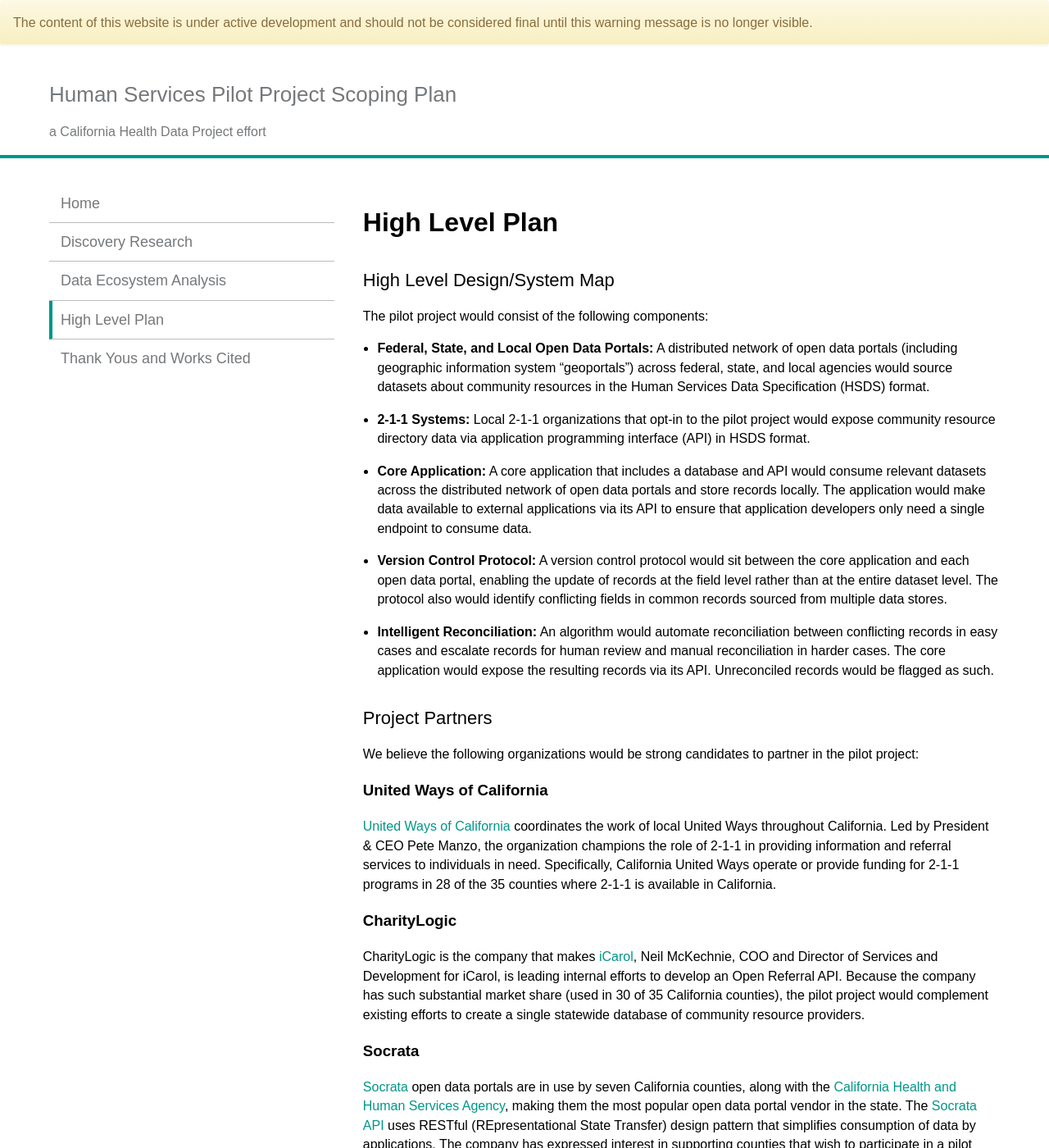
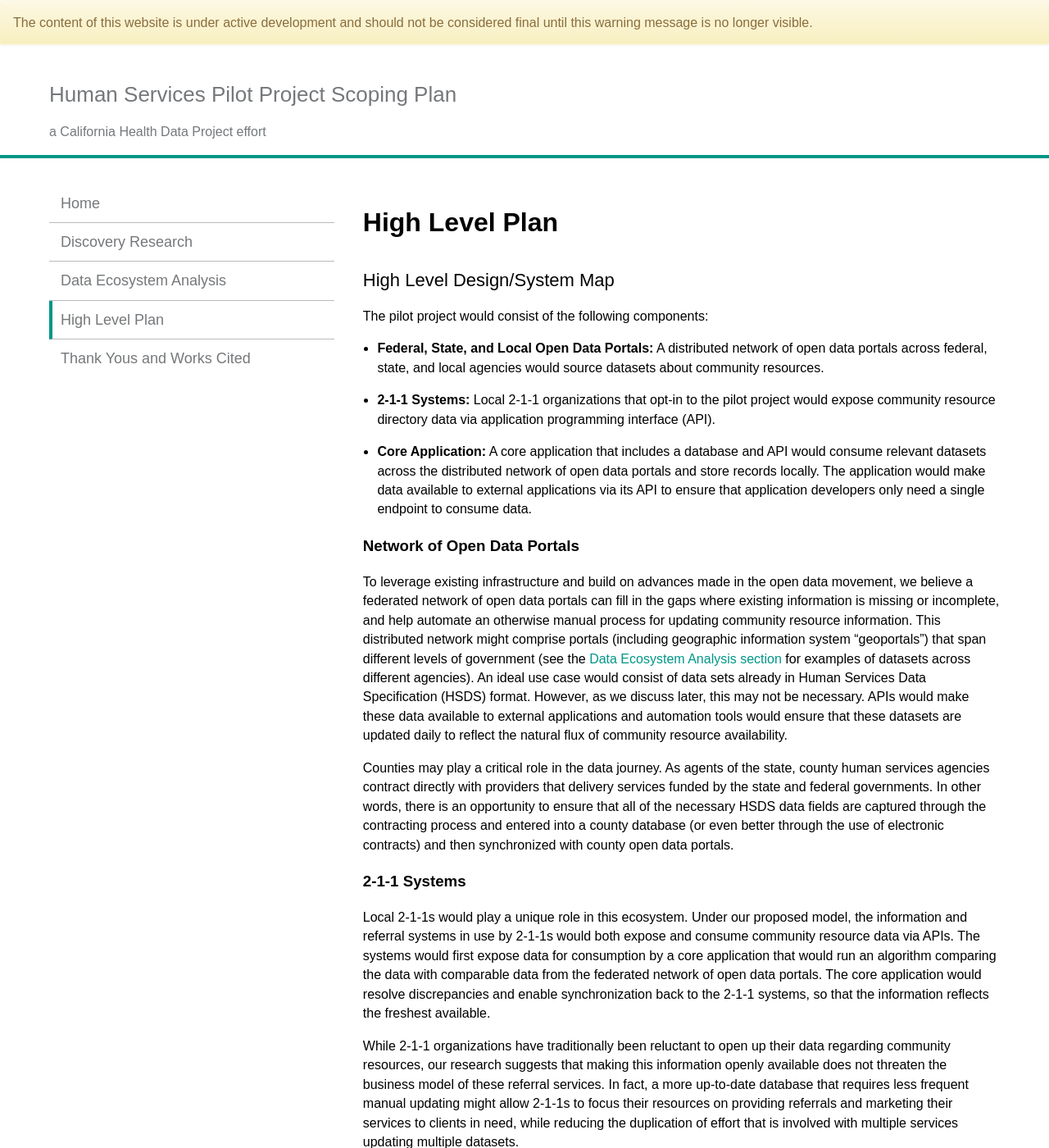
Before and after one commit to joelrip/human-services-scoping-plan, a Jekyll site: the page built from _pages/high-level-plan.md, in a window 1280 px wide and 1400 px high. Shown: the whole window at 82% size. Built offline with Jekyll 4.4.1, drawn with Linux system fonts in a browser that asks for light colours; some of the changed text lies outside the part shown.

Commit message:
Add more details

```diff
--- a/_pages/high-level-plan.md
+++ b/_pages/high-level-plan.md
@@ -7,11 +7,32 @@ title:  "High Level Plan"
 
 The pilot project would consist of the following components:
 
-- **Federal, State, and Local Open Data Portals:** A distributed network of open data portals (including geographic information system “geoportals”) across federal, state, and local agencies would source datasets about community resources in the Human Services Data Specification (HSDS) format.
-- **2-1-1 Systems:** Local 2-1-1 organizations that opt-in to the pilot project would expose community resource directory data via application programming interface (API) in HSDS format.
+- **Federal, State, and Local Open Data Portals:** A distributed network of open data portals across federal, state, and local agencies would source datasets about community resources.
+- **2-1-1 Systems:** Local 2-1-1 organizations that opt-in to the pilot project would expose community resource directory data via application programming interface (API).
 - **Core Application:** A core application that includes a database and API would consume relevant datasets across the distributed network of open data portals and store records locally. The application would make data available to external applications via its API to ensure that application developers only need a single endpoint to consume data.
+
+### Network of Open Data Portals
+
+To leverage existing infrastructure and build on advances made in the open data movement, we believe a federated network of open data portals can fill in the gaps where existing information is missing or incomplete, and help automate an otherwise manual process for updating community resource information. This distributed network might comprise portals (including geographic information system “geoportals”) that span different levels of government (see the [Data Ecosystem Analysis section](/data-ecosystem) for examples of datasets across different agencies). An ideal use case would consist of data sets already in Human Services Data Specification (HSDS) format. However, as we discuss later, this may not be necessary. APIs would make these data available to external applications and automation tools would ensure that these datasets are updated daily to reflect the natural flux of community resource availability.
+
+Counties may play a critical role in the data journey. As agents of the state, county human services agencies contract directly with providers that delivery services funded by the state and federal governments. In other words, there is an opportunity to ensure that all of the necessary HSDS data fields are captured through the contracting process and entered into a county database (or even better through the use of electronic contracts) and then synchronized with county open data portals.
+
+### 2-1-1 Systems
+
+Local 2-1-1s would play a unique role in this ecosystem. Under our proposed model, the information and referral systems in use by 2-1-1s would both expose and consume community resource data via APIs. The systems would first expose data for consumption by a core application that would run an algorithm comparing the data with comparable data from the federated network of open data portals. The core application would resolve discrepancies and enable synchronization back to the 2-1-1 systems, so that the information reflects the freshest available.
+
+While 2-1-1 organizations have traditionally been reluctant to open up their data regarding community resources, our research suggests that making this information openly available does not threaten the business model of these referral services. In fact, a more up-to-date database that requires less frequent manual updating might allow 2-1-1s to focus their resources on providing referrals and marketing their services to clients in need, while reducing the duplication of effort that is involved with multiple services updating multiple datasets.
+
+### Core Application
+
+The core application would aggregate information on community resources across the network of data portals, transform those records, and expose them for consumption by external applications. The application could be developed using Code for America's [Ohana API](http://ohanapi.org/) as a starting point. The core application would include:
+
 - **Version Control Protocol:** A version control protocol would sit between the core application and each open data portal, enabling the update of records at the field level rather than at the entire dataset level. The protocol also would identify conflicting fields in common records sourced from multiple data stores.
 - **Intelligent Reconciliation:** An algorithm would automate reconciliation between conflicting records in easy cases and escalate records for human review and manual reconciliation in harder cases. The core application would expose the resulting records via its API. Unreconciled records would be flagged as such.
+- **HSDS Parsing and Transformation Scripts:** A set of scripts would be developed that map source dataset fields to HSDS format and transform the data to conform to the standard. This is particularly important given that HSDS is a relational data structure (multiple table) and that open data portals are best suited for flat file structures (single table).
+
+<!-- - Administrative interface
+- Public interface for flagging -->
 
 ## Project Partners
 
```
